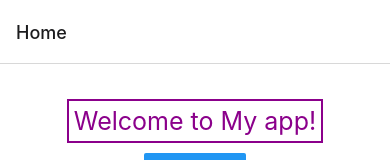
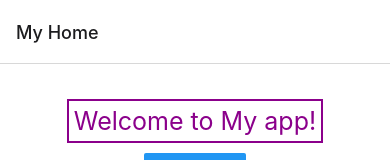
Before and after one commit to taowu-neu/Fall2024-Thu, a React Native app: screen / in a window 390 px wide. Shown: the top 160 px of the page. Built offline with nearby package versions, Linux system fonts and the light colour scheme.

Commit message:
complete the Homepage

```diff
--- a/App.js
+++ b/App.js
@@ -8,7 +8,11 @@ export default function App() {
   return (
     <NavigationContainer>
       <Stack.Navigator>
-        <Stack.Screen name="Home" component={Home} />
+        <Stack.Screen
+          name="Home"
+          component={Home}
+          options={{ title: 'My Home' }}
+        />
       </Stack.Navigator>
     </NavigationContainer>
   );
```
